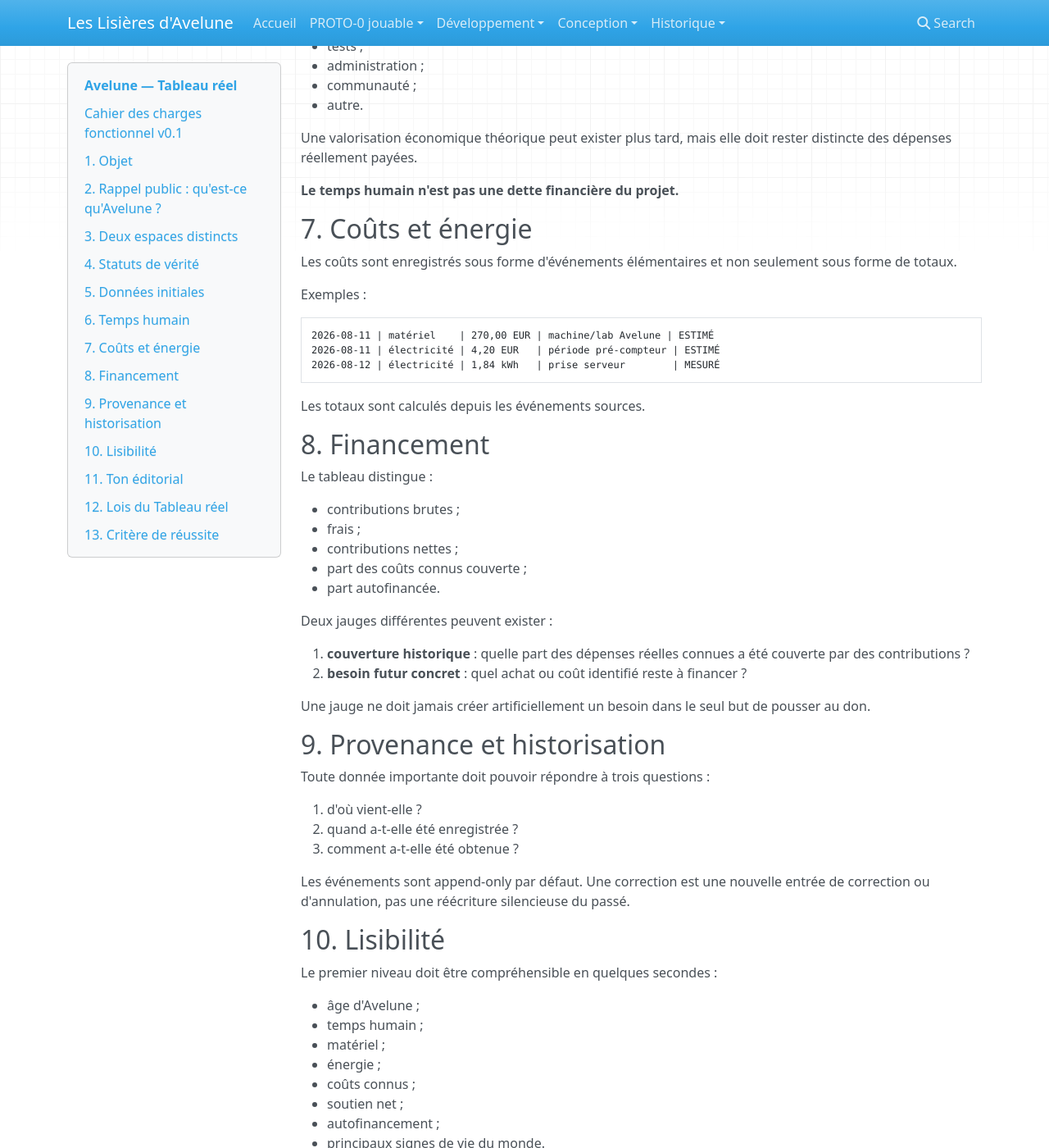
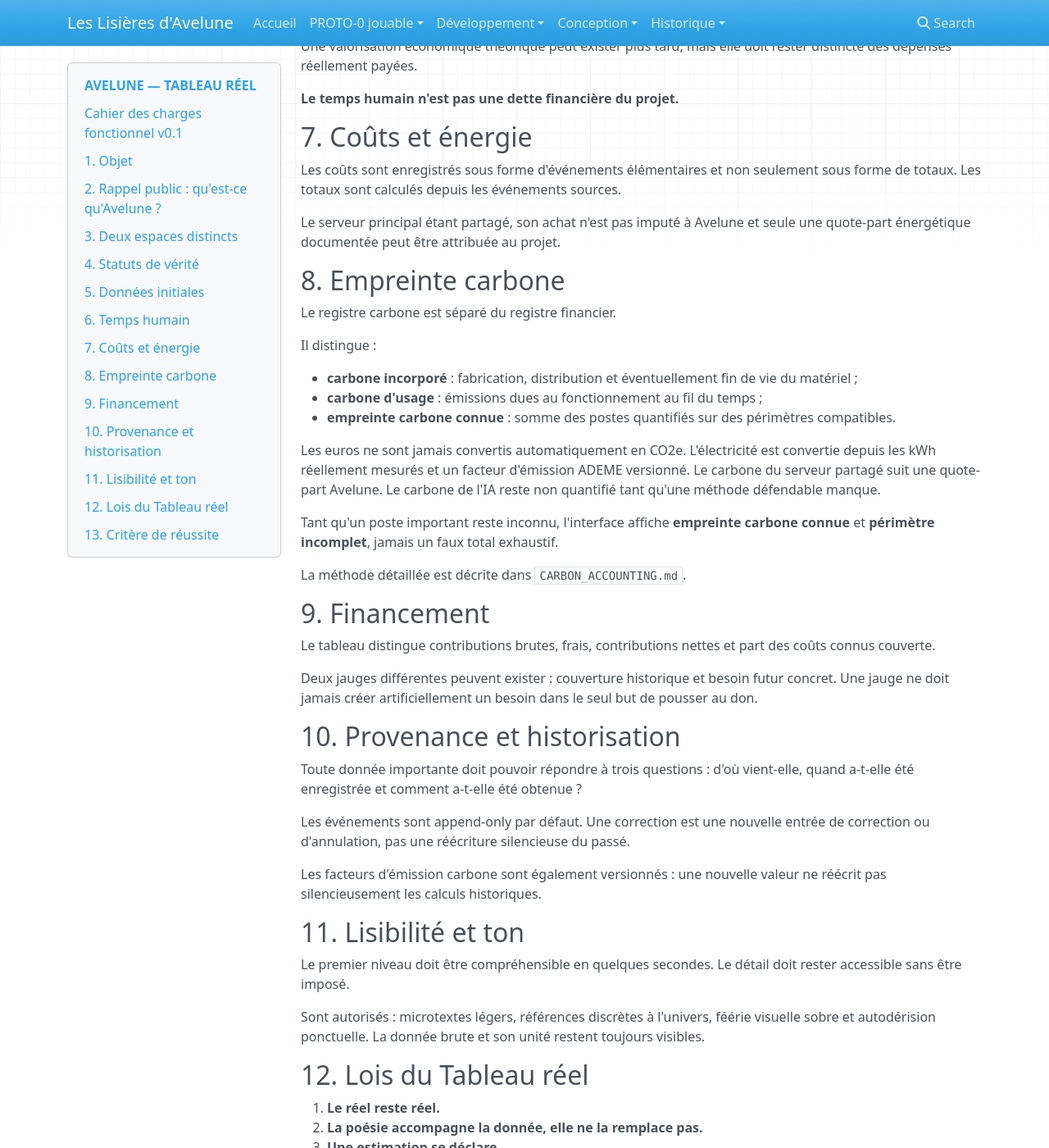
Before and after one commit to Abeliome-Officiel/les-lisieres-avelune, an MkDocs documentation site: the page built from docs/real/SPECIFICATION.md, in a window 1280 px wide and 1400 px high, scrolled down 2450 px. Shown: the whole window at 82% size. Built offline with MkDocs 1.6.1, drawn with Linux system fonts in a browser that asks for light colours; nearby versions of some CDN libraries; some of the changed text lies outside the part shown.

Commit message:
docs: ajouter le carbone au cahier des charges

````diff
--- a/docs/real/SPECIFICATION.md
+++ b/docs/real/SPECIFICATION.md
@@ -1,4 +1,4 @@
-# Avelune — Tableau réel
+# AVELUNE — TABLEAU RÉEL
 ## Cahier des charges fonctionnel v0.1
 
 Statut : **socle durable**.
@@ -15,9 +15,10 @@ Il doit conserver une trace honnête et durable de ce qu'il faut réellement pou
 - matériel engagé ;
 - énergie consommée ;
 - coûts monétaires ;
+- empreinte carbone incorporée et d'usage ;
 - soutien financier reçu ;
 - part autofinancée ;
-- signes de vie du monde : joueurs, Corcites, temps de vie et autres métriques globales pertinentes.
+- signes de vie du monde : parties de prototype, puis joueurs, Corcites, temps de vie et autres métriques globales pertinentes lorsque la production existera.
 
 Le tableau est **simple mais technique, accessible, sérieux sans être solennel**. La légèreté, la féérie et l'autodérision accompagnent les chiffres ; elles ne les remplacent jamais.
 
@@ -50,18 +51,15 @@ Ce rappel est volontairement non technique. Le Tableau réel n'a pas vocation à
 - matériel ;
 - électricité ;
 - services et autres dépenses ;
+- empreinte carbone ;
 - financement ;
 - autofinancement.
 
 ### 3.2 Vie d'Avelune
 
 - monde public ;
-- joueurs ;
-- Corcites créées ;
-- Corcites actives ou dormantes ;
-- temps de jeu cumulé ;
-- temps de vie cumulé ;
-- vagues, mues et autres signes de vie globaux lorsque ces données seront disponibles.
+- parties créées et en cours pendant les PROTO ;
+- puis, lorsque le monde persistant existe, joueurs, Corcites, temps de vie et autres signes de vie globaux retenus.
 
 Les deux espaces peuvent être affichés ensemble, mais leurs chiffres ne sont jamais additionnés ou sémantiquement mélangés.
 
@@ -81,25 +79,18 @@ Une estimation ne doit jamais être présentée comme une mesure.
 Le socle v0.1 connaît actuellement :
 
 - coût machine/laboratoire Avelune : **270 €**, déclaré comme **ESTIMÉ** tant que le détail d'achat n'est pas enregistré ;
+- abonnement ChatGPT Plus courant : **23,00 € payés**, **99 % attribués à Avelune**, soit **22,77 € calculés** pour le projet ;
 - acquisition du serveur principal : **non imputée** à Avelune, puisqu'il existait déjà et sert à d'autres usages ;
 - électricité antérieure à l'instrumentation : à enregistrer ultérieurement comme **ESTIMÉE**, avec méthode documentée ;
-- mesure électrique future : à enregistrer comme **MESURÉE** à partir de la prise connectée ;
+- mesure électrique future : à enregistrer comme **MESURÉE** à partir de la prise du lab ;
+- empreinte carbone : structure prête, valeurs encore à établir ;
 - monde public : **1**, valeur **SYMBOLIQUE** ;
 - soutien communautaire : **0 €** tant qu'aucun soutien réel n'est enregistré ;
 - date zéro du projet : **à fixer explicitement** ; aucune date ne doit être inventée.
 
 ## 6. Temps humain
 
-Le temps humain est une métrique historique. Il peut être ventilé par catégories :
-
-- conception ;
-- développement ;
-- infrastructure ;
-- documentation ;
-- tests ;
-- administration ;
-- communauté ;
-- autre.
+Le temps humain est une métrique historique. Il peut être ventilé par catégories : conception, développement, infrastructure, documentation, tests, administration, communauté, autre.
 
 Une valorisation économique théorique peut exister plus tard, mais elle doit rester distincte des dépenses réellement payées.
 
@@ -107,76 +98,45 @@ Une valorisation économique théorique peut exister plus tard, mais elle doit r
 
 ## 7. Coûts et énergie
 
-Les coûts sont enregistrés sous forme d'événements élémentaires et non seulement sous forme de totaux.
+Les coûts sont enregistrés sous forme d'événements élémentaires et non seulement sous forme de totaux. Les totaux sont calculés depuis les événements sources.
 
-Exemples :
+Le serveur principal étant partagé, son achat n'est pas imputé à Avelune et seule une quote-part énergétique documentée peut être attribuée au projet.
 
-```text
-2026-08-11 | matériel    | 270,00 EUR | machine/lab Avelune | ESTIMÉ
-2026-08-11 | électricité | 4,20 EUR   | période pré-compteur | ESTIMÉ
-2026-08-12 | électricité | 1,84 kWh   | prise serveur        | MESURÉ
-```
+## 8. Empreinte carbone
 
-Les totaux sont calculés depuis les événements sources.
+Le registre carbone est séparé du registre financier.
 
-## 8. Financement
+Il distingue :
 
-Le tableau distingue :
+- **carbone incorporé** : fabrication, distribution et éventuellement fin de vie du matériel ;
+- **carbone d'usage** : émissions dues au fonctionnement au fil du temps ;
+- **empreinte carbone connue** : somme des postes quantifiés sur des périmètres compatibles.
 
-- contributions brutes ;
-- frais ;
-- contributions nettes ;
-- part des coûts connus couverte ;
-- part autofinancée.
+Les euros ne sont jamais convertis automatiquement en CO2e. L'électricité est convertie depuis les kWh réellement mesurés et un facteur d'émission ADEME versionné. Le carbone du serveur partagé suit une quote-part Avelune. Le carbone de l'IA reste non quantifié tant qu'une méthode défendable manque.
 
-Deux jauges différentes peuvent exister :
+Tant qu'un poste important reste inconnu, l'interface affiche **empreinte carbone connue** et **périmètre incomplet**, jamais un faux total exhaustif.
 
-1. **couverture historique** : quelle part des dépenses réelles connues a été couverte par des contributions ?
-2. **besoin futur concret** : quel achat ou coût identifié reste à financer ?
+La méthode détaillée est décrite dans `CARBON_ACCOUNTING.md`.
 
-Une jauge ne doit jamais créer artificiellement un besoin dans le seul but de pousser au don.
+## 9. Financement
 
-## 9. Provenance et historisation
+Le tableau distingue contributions brutes, frais, contributions nettes et part des coûts connus couverte.
 
-Toute donnée importante doit pouvoir répondre à trois questions :
+Deux jauges différentes peuvent exister : couverture historique et besoin futur concret. Une jauge ne doit jamais créer artificiellement un besoin dans le seul but de pousser au don.
 
-1. d'où vient-elle ?
-2. quand a-t-elle été enregistrée ?
-3. comment a-t-elle été obtenue ?
+## 10. Provenance et historisation
+
+Toute donnée importante doit pouvoir répondre à trois questions : d'où vient-elle, quand a-t-elle été enregistrée et comment a-t-elle été obtenue ?
 
 Les événements sont append-only par défaut. Une correction est une nouvelle entrée de correction ou d'annulation, pas une réécriture silencieuse du passé.
 
-## 10. Lisibilité
+Les facteurs d'émission carbone sont également versionnés : une nouvelle valeur ne réécrit pas silencieusement les calculs historiques.
 
-Le premier niveau doit être compréhensible en quelques secondes :
+## 11. Lisibilité et ton
 
-- âge d'Avelune ;
-- temps humain ;
-- matériel ;
-- énergie ;
-- coûts connus ;
-- soutien net ;
-- autofinancement ;
-- principaux signes de vie du monde.
+Le premier niveau doit être compréhensible en quelques secondes. Le détail doit rester accessible sans être imposé.
 
-Le détail doit rester accessible sans être imposé.
-
-## 11. Ton éditorial
-
-Sont autorisés :
-
-- microtextes légers ;
-- références discrètes à l'univers ;
-- féérie visuelle sobre ;
-- autodérision ponctuelle.
-
-Exemples :
-
-- « Oui, les serveurs mangent aussi. »
-- « Quelques heures humaines se sont encore égarées dans les Lisières. »
-- « Mondes entretenus : 1. C'est déjà beaucoup. »
-
-La donnée brute et son unité restent toujours visibles.
+Sont autorisés : microtextes légers, références discrètes à l'univers, féérie visuelle sobre et autodérision ponctuelle. La donnée brute et son unité restent toujours visibles.
 
 ## 12. Lois du Tableau réel
 
@@ -200,16 +160,11 @@ La donnée brute et son unité restent toujours visibles.
 18. **Aucun secret d'exploitation n'appartient au tableau public.**
 19. **Une source absente vaut mieux qu'une valeur inventée.**
 20. **L'instrumentation doit coûter moins de ressources qu'elle n'en observe raisonnablement.**
+21. **Le CO2e n'est pas déduit des euros.**
+22. **Carbone incorporé et carbone d'usage restent distincts.**
+23. **Un total carbone incomplet est nommé comme tel.**
+24. **Tout facteur carbone est sourcé et versionné.**
 
 ## 13. Critère de réussite
 
-Une personne doit pouvoir comprendre en moins de trente secondes :
-
-- ce qu'est Avelune ;
-- depuis combien de temps le projet existe ;
-- combien de temps humain lui a été consacré ;
-- ce qu'il a coûté réellement ;
-- ce qui est mesuré, calculé ou estimé ;
-- ce qui a été soutenu ou autofinancé ;
-- quelques signes de vie du monde ;
-- sans jamais avoir besoin de connaître l'infrastructure privée du projet.
+Une personne doit pouvoir comprendre en moins de trente secondes ce qu'est Avelune, depuis combien de temps le projet existe, combien de temps humain lui a été consacré, ce qu'il a coûté réellement, quelle empreinte carbone est déjà quantifiée, ce qui reste inconnu, ce qui a été soutenu ou autofinancé et quelques signes de vie du monde — sans jamais avoir besoin de connaître l'infrastructure privée du projet.
````
